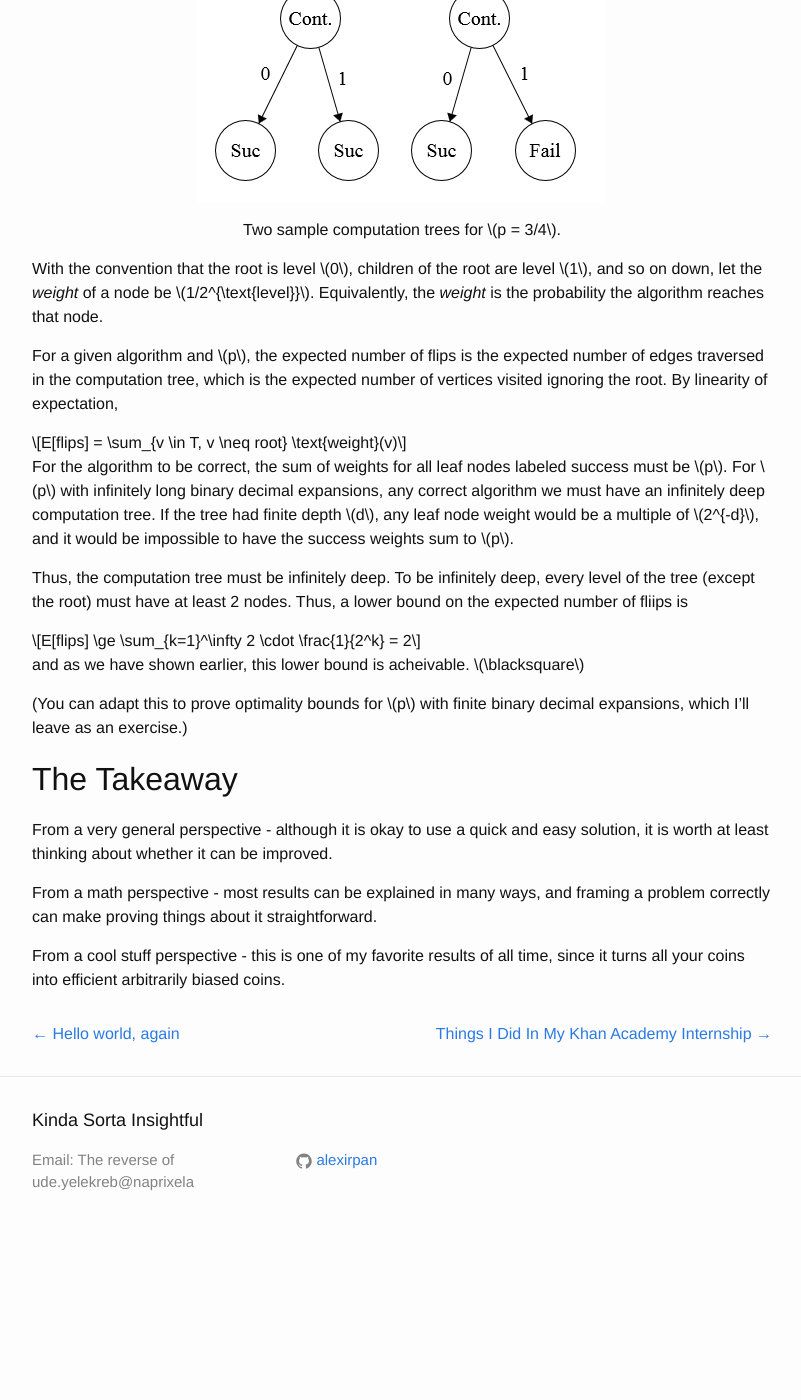
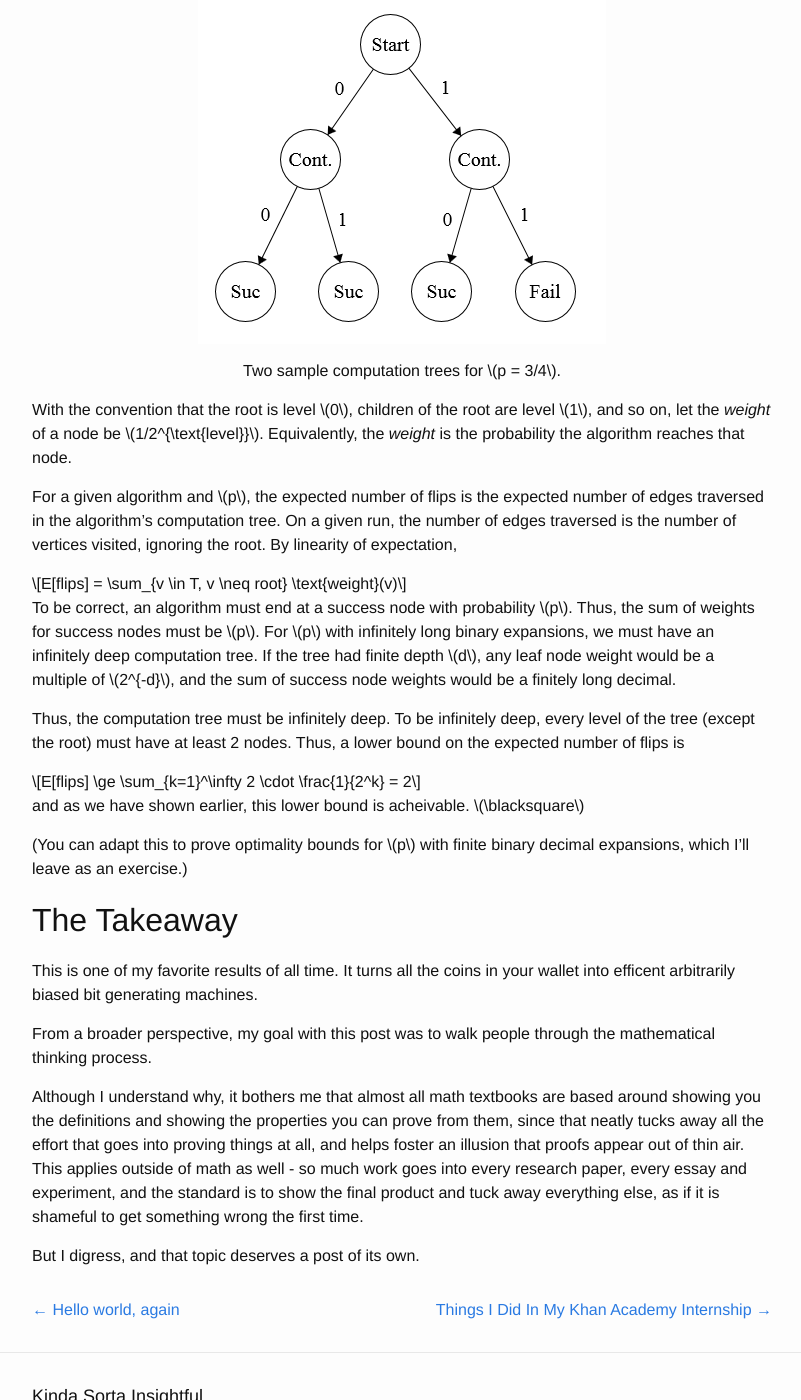
Before and after one commit to alexirpan/alexirpan.github.io, a Jekyll site: the page built from _posts/2015-08-20-simulating-a-biased-coin-with-a-fair-one.markdown, in a window 1280 px wide and 1400 px high, scrolled down 4553 px. Shown: the whole window, without its empty margins (238-1039 px from the left). Built offline with Jekyll 4.4.1, drawn with Linux system fonts in a browser that asks for light colours; before the commit the page ends 5807 px from its top, so only the background shows below that; some of the changed text lies outside the part shown.

Commit message:
More editing. Accidentally found a new topic to blog about.

```diff
--- a/_posts/2015-08-20-simulating-a-biased-coin-with-a-fair-one.markdown
+++ b/_posts/2015-08-20-simulating-a-biased-coin-with-a-fair-one.markdown
@@ -130,21 +130,29 @@
 $$p = 1/4$$ case, we can stop coin flipping as soon as
 as it is impossible for the generated decimal to fall in $$[0, p]$$.
 
-For now, limit to the case where $$p$$ has an infinite binary expansion.
-For the sake of an example, suppose $$p = 0.1010010001\ldots$$, and suppose
-we have generated $$0.10$$ so far. There are 2 cases.
+When does this occur? For now, limit to the case where $$p$$ has an infinite
+binary expansion.
+For the sake of an example, suppose $$p = 0.1010101\ldots$$.
+There are 2 cases for the first flip.
 
-1. The next coin lands $$1$$. It is still possible to fall under $$p$$ if a very
-large number of subsequent bits land $$0$$, so the algorithm must keep going.
-2. The next coin lands $$0$$. It is now impossible to exceed $$p$$. Even if
-every subsequent bit turns up $$1$$, $$0.100111\ldots = 0.101 < p$$.
-(This is why $$p$$ having infinitely many decimal places is important - it ensures there
-will be another $$1$$ at some point in the sequence.)
+1. The next coin lands $$1$$. Starting from $$0.1$$, it is possible to fall
+inside or outside $$[0,p]$$, depending on how the next flips go. The algorithm
+must continue.
 
-So, the algorithm halts unless the coin flip matches the $$1$$ that follows in $$p$$'s expansion.
-Similarly, if
-the algorithm had generated $$0.101$$ so far, we can show that if the next flip
-does not match the following $$0$$, then the number is guaranteed to be larger than $$p$$.
+2. The next coin lands $$0$$. Starting from $$0.0$$, it is impossible to fall
+outside $$[0,p]$$. Even if every coin lands $$1$$, $$0.0111\ldots_2 = 0.1_2 < p$$.
+(This is why $$p$$ having an infinite binary expansion is important - it ensures
+there will be another $$1$$ down the line.) The algorithm can halt and report success.
+
+So, the algorithm halts unless the coin flip matches the $$1$$ in $$p$$'s expansion.
+Consider what happens next. Starting from $$0.1$$, there are 2 cases.
+
+1. Next coin lands $$1$$. We for sure have exceeded $$p = 0.1010\ldots$$. Report
+failure.
+2. Next coin lands $$0$$. Similarly to before, the decimal may or may not
+end in $$[0,p]$$, so the algorithm must continue.
+
+
 This gives the following algorithm
 
 1. Flip a coin until the $$n$$th coin fails to match $$b_n$$
@@ -155,8 +163,8 @@
 if the random bit does not match the "true" bit. Both happen $$1/2$$ the time,
 so the two algorithms are equivalent.
 
-(You can easily extend this reasoning to $$p$$ with finite binary decimal expansions.
-Consider that $$0.1 = 0.0111\ldots$$.)
+(If you wish, you can extend this reasoning to $$p$$ with finite binary expansions.
+Just make the expansion infinite instead - recall that $$0.1_2 = 0.0111\ldots_2$$.)
 
 Here's a sample run of the algorithm told in pictures. The green region represents
 the possible values of $$x$$ as bits are generated. Initially, any $$x$$ is possible.
@@ -164,17 +172,17 @@
 ![0 to 1](/public/biased-coin-imgs/interval_start.png)
 {: .centered }
 
-The first generated bit is $$0$$ , reducing the valid region to
+The first generated bit is $$0$$, reducing the valid region to
 
 ![0 to 0.5](/public/biased-coin-imgs/interval_first.png)
 {: .centered }
 
-This still overlaps $$[0,p]$$, so continue.
+This still overlaps $$[0,p]$$, so continue. The second bit is $$1$$, giving
 
 ![0.25 to 0.5](/public/biased-coin-imgs/interval_second.png)
 {: .centered }
 
-The third generated bit is $$1$$, giving
+This still overlaps, so continue. The third bit is $$1$$, giving
 
 ![0.375 to 0.5](/public/biased-coin-imgs/interval_final.png)
 {: .centered }
@@ -189,14 +197,15 @@
 Proving Optimality
 --------------------
 
-This scheme is very, very efficient. Is there an algorithm that does
-better than $$2$$ expected flips for any $$p$$?
+This scheme is very, very efficient. But, is it the best we can do?
+Is there an algorithm that does
+better than $$2$$ expected flips for general $$p$$?
 
-It turns out that no, $$2$$ expected flips is optimal, and more suprisingly
-the proof for this is pretty short.
+It turns out that no, $$2$$ expected flips is optimal. More surprisingly,
+the proof is not too bad.
 
 For a given $$p$$, any algorithm can be represented by a computation tree.
-That tree encodes whether the algorithm succeeds, fails, or continues
+That tree encodes whether the algorithm succeeds, fails, or continues,
 based on the next bit and all previously generated bits.
 
 ![Computation trees](/public/biased-coin-imgs/3-4.png)
@@ -206,28 +215,30 @@
 {: .centered }
 
 With the convention that the root is level $$0$$, children of the root are
-level $$1$$, and so on down, let the *weight* of a node be $$1/2^{\text{level}}$$.
+level $$1$$, and so on, let the *weight* of a node be $$1/2^{\text{level}}$$.
 Equivalently, the *weight* is the probability the algorithm reaches that
 node.
 
 For a given algorithm and $$p$$, the expected number of flips is the expected
-number of edges traversed in the computation tree, which is the expected
-number of vertices visited ignoring the root.
+number of edges traversed in the algorithm's computation tree.
+On a given run, the number of edges traversed
+is the number of vertices visited, ignoring the root.
 By linearity of expectation,
 
 $$
 E[flips] = \sum_{v \in T, v \neq root} \text{weight}(v)
 $$
 
-For the algorithm to be correct, the sum of weights for all leaf nodes labeled
-success must be $$p$$. For $$p$$ with infinitely long binary decimal expansions,
-any correct algorithm we must have an infinitely deep computation tree. If the tree
+To be correct, an algorithm must end at a success node with probability $$p$$.
+Thus, the sum of weights for success nodes must be $$p$$.
+For $$p$$ with infinitely long binary expansions,
+we must have an infinitely deep computation tree. If the tree
 had finite depth $$d$$, any leaf node weight would be a multiple of $$2^{-d}$$,
-and it would be impossible to have the success weights sum to $$p$$.
+and the sum of success node weights would be a finitely long decimal.
 
 Thus, the computation tree must be infinitely deep. To be infinitely deep, every
 level of the tree (except the root) must have at least 2 nodes. Thus, a lower
-bound on the expected number of fliips is
+bound on the expected number of flips is
 
 $$
 E[flips] \ge \sum_{k=1}^\infty 2 \cdot \frac{1}{2^k} = 2
@@ -240,11 +251,20 @@
 
 The Takeaway
 -----------------
-From a very general perspective - although it is okay to use a quick and easy
-solution, it is worth at least thinking about whether it can be improved.
+This is one of my favorite results of all time. It turns all the coins
+in your wallet into efficent arbitrarily biased bit generating machines.
 
-From a math perspective - most results can be explained in many ways, and
-framing a problem correctly can make proving things about it straightforward.
+From a broader perspective, my goal with this post was to walk people
+through the mathematical thinking process.
 
-From a cool stuff perspective - this is one of my favorite results of all time,
-since it turns all your coins into efficient arbitrarily biased coins.
+Although I understand why,
+it bothers me that almost all math textbooks are based around showing you the
+definitions and showing the properties you can prove from them, since that
+neatly tucks away all the effort that goes into
+proving things at all, and helps foster an illusion that proofs appear
+out of thin air. This applies outside of math as well - so much work goes
+into every research paper, every essay and experiment, and the standard is to
+show the final product and tuck away everything else, as if it is shameful
+to get something wrong the first time.
+
+But I digress, and that topic deserves a post of its own.
```
Also changed, not shown: other parts of _posts/2015-08-20-simulating-a-biased-coin-with-a-fair-one.markdown (+1 -1 lines).
